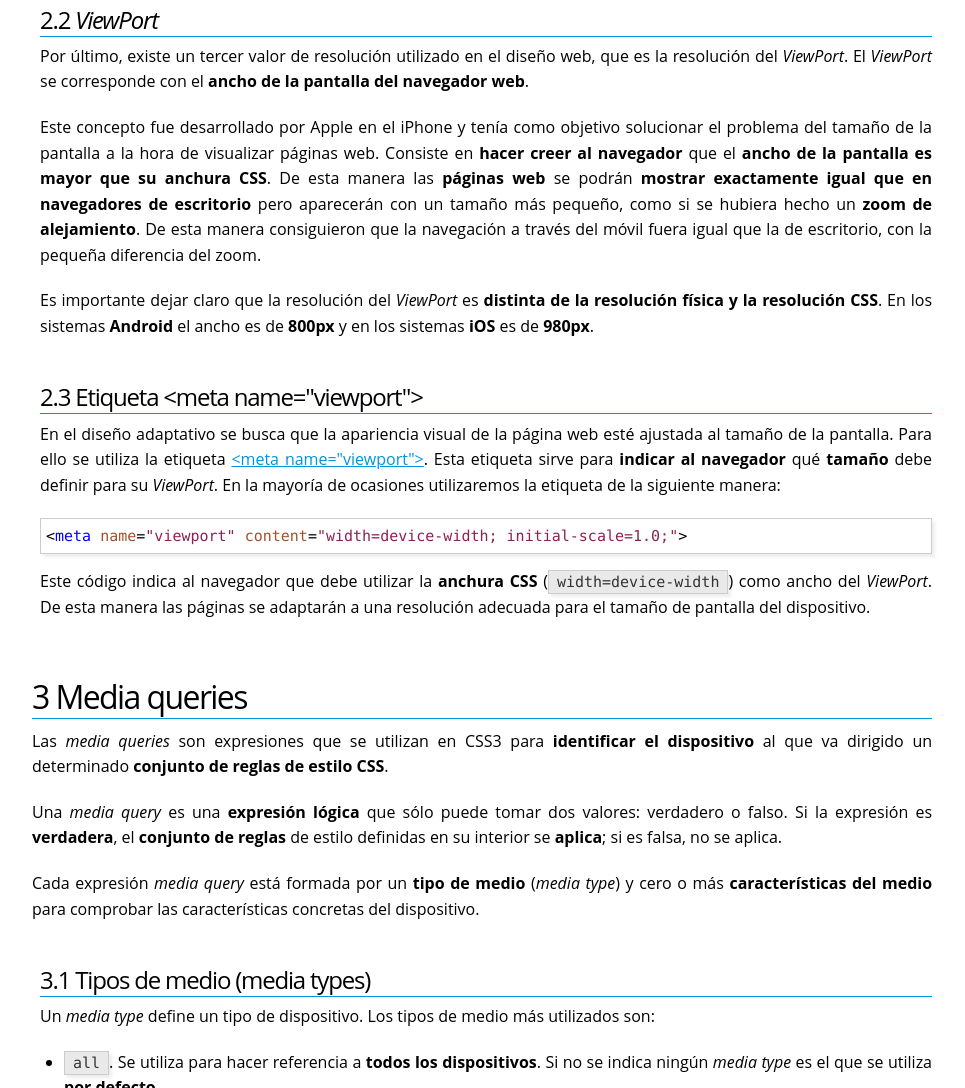
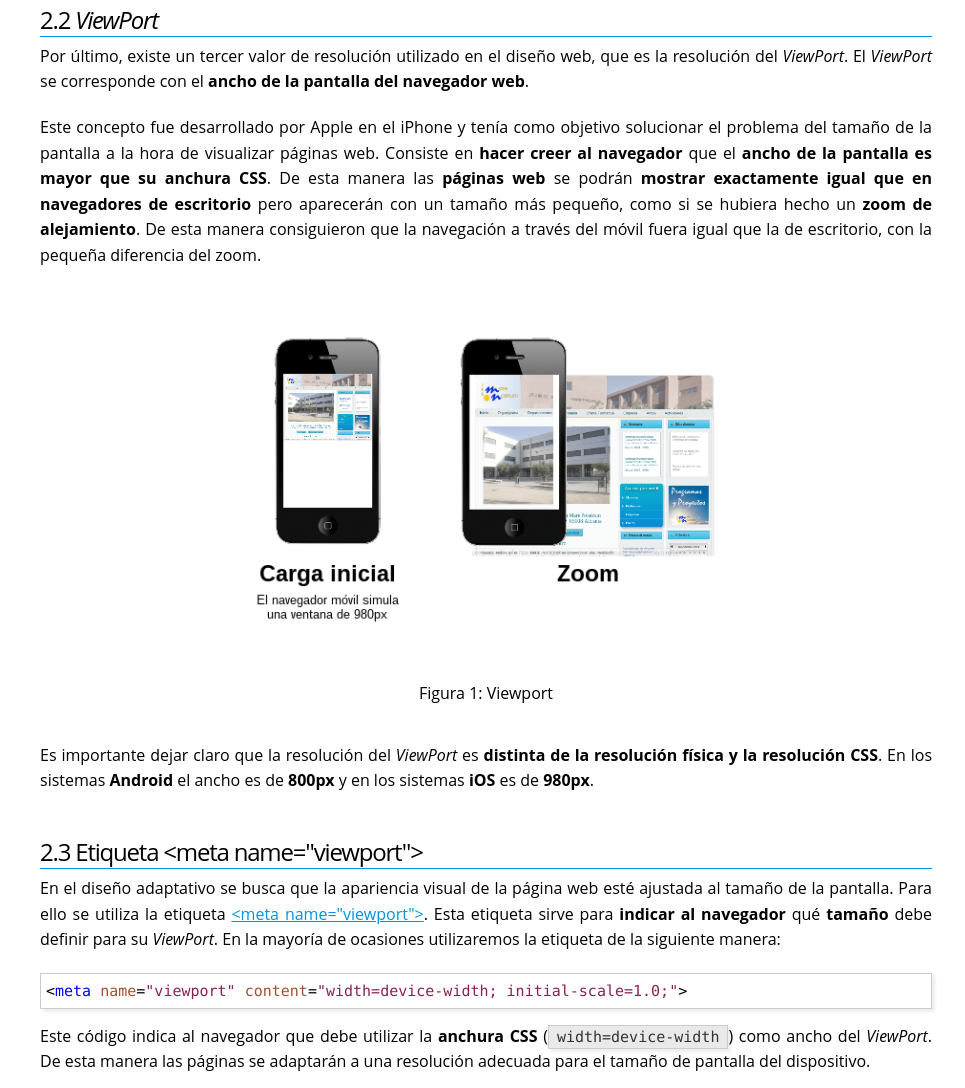
Before and after one commit to interfacesweb/interfacesweb.github.io, a plain HTML site: page unidades/02-estilos/02-04-disenyo-responsivo.html in a window 1280 px wide. Shown: the part 1378-2466 px from the top of the page, without its empty margins (158-1123 px from the left). Drawn offline with Linux system fonts and the light colour scheme.

Commit message:
Añadida imagen a unidad 2.4

```diff
--- a/unidades/02-estilos/02-04-disenyo-responsivo.html
+++ b/unidades/02-estilos/02-04-disenyo-responsivo.html
@@ -98,6 +98,13 @@ Por último, existe un tercer valor de resolución utilizado en el diseño web,
 <p>
 Este concepto fue desarrollado por Apple en el iPhone y tenía como objetivo solucionar el problema del tamaño de la pantalla a la hora de visualizar páginas web. Consiste en <b>hacer creer al navegador</b> que el <b>ancho de la pantalla es mayor que su anchura CSS</b>. De esta manera las <b>páginas web</b> se podrán <b>mostrar exactamente igual que en navegadores de escritorio</b> pero aparecerán con un tamaño más pequeño, como si se hubiera hecho un <b>zoom de alejamiento</b>. De esta manera consiguieron que la navegación a través del móvil fuera igual que la de escritorio, con la pequeña diferencia del zoom.
 </p>
+
+
+<div class="figure">
+<p><a href="../../images/02_04_viewport.png" alt="Viewport"><img src="../../images/02_04_viewport.png" alt="Viewport"></a>
+</p>
+<p><span class="figure-number">Figura 1:</span> Viewport</p>
+</div>
 
 <p>
 Es importante dejar claro que la resolución del <i>ViewPort</i> es <b>distinta de la resolución física y la resolución CSS</b>. En los sistemas <b>Android</b> el ancho es de <b>800px</b> y en los sistemas <b>iOS</b> es de <b>980px</b>.
```
Also changed, not shown: images/02_04_viewport.png (added).
